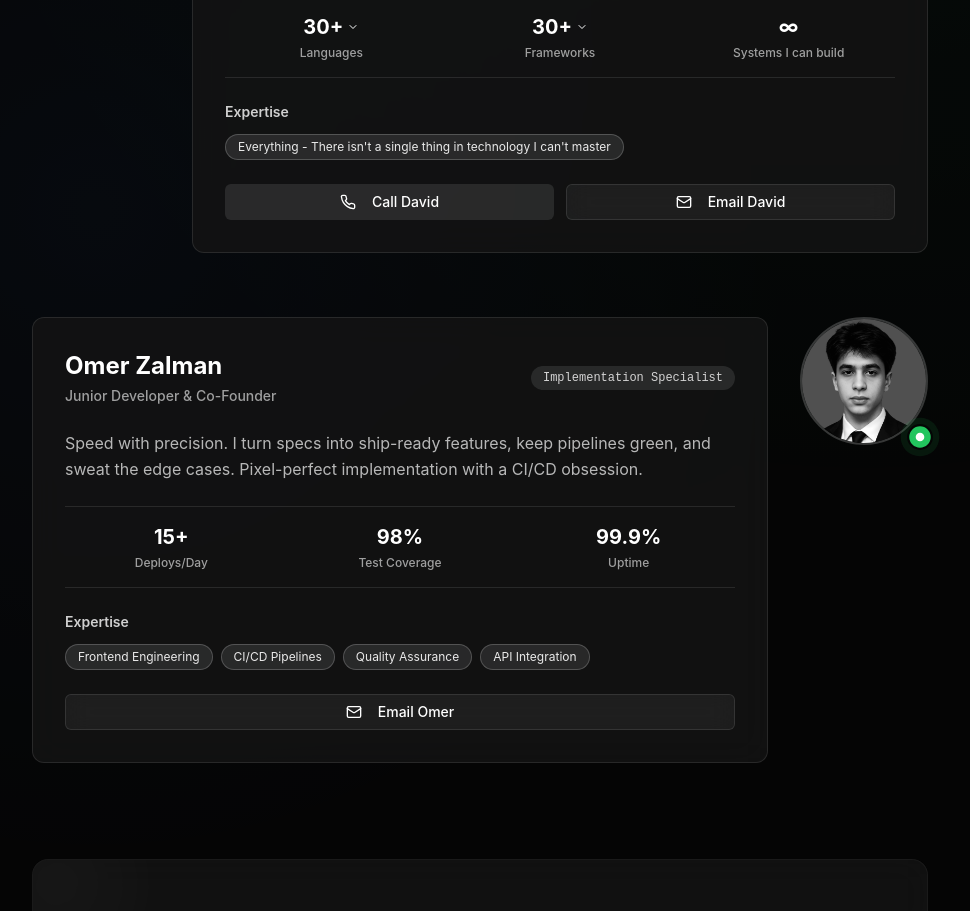
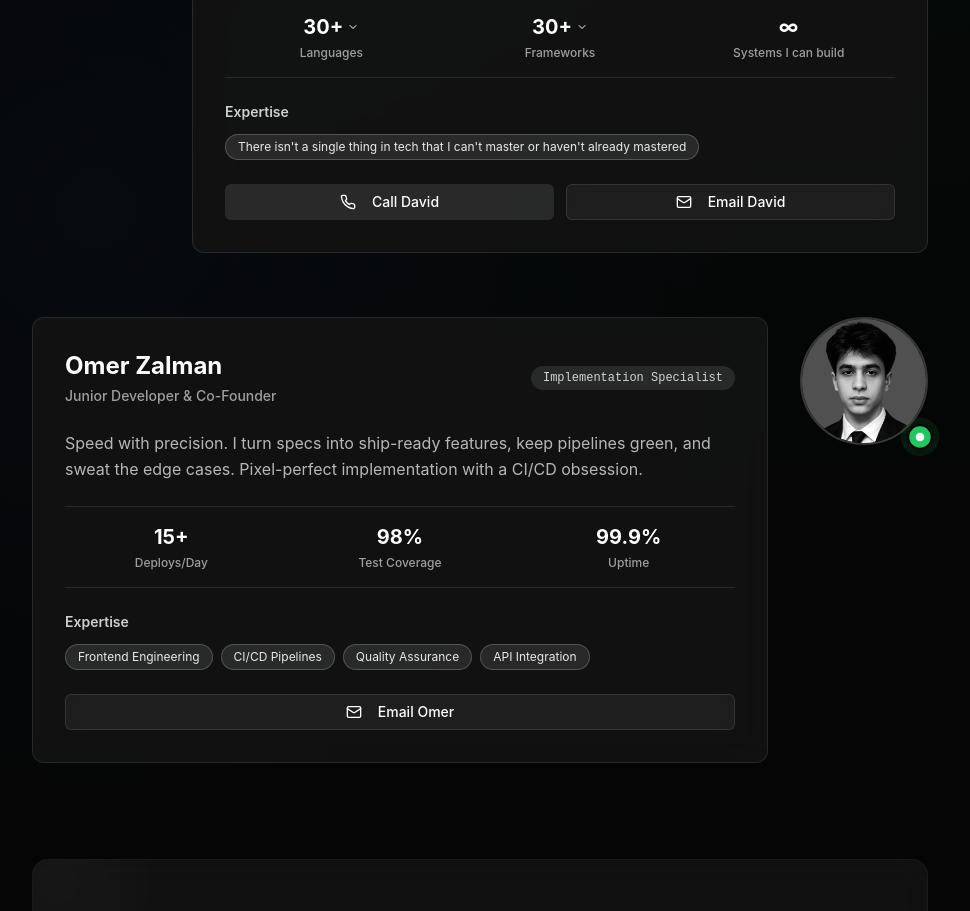
Before and after one commit to DaveBum/Baumify.com, a React (Vite) app: page /about in a window 1280 px wide. Shown: the part 2960-3871 px from the top of the page, without its empty margins (160-1130 px from the left). Built offline with nearby package versions, Linux system fonts and the light colour scheme; the HTML template or start-up script is replaced by a standard one.

Commit message:
Update David's expertise

```diff
--- a/src/components/TeamSection.tsx
+++ b/src/components/TeamSection.tsx
@@ -50,7 +50,7 @@ const TeamSection = () => {
       role: "Systems Architect",
       image: davidImage,
       bio: "I'm 16, and I've been building projects that push me to learn things most people don't touch until college or beyond. I've written my own operating system completely from scratch—designing the syscalls, memory manager, and thread scheduler myself. I even built a self-compiling C compiler, just to see if I could. Beyond that, I've worked on AI systems that generate real results from simple prompts, like creating circuits, 3D models, and even full software layouts. I've built everything from rocket-landing simulators to experimental brain-computer interface projects, always chasing the next challenge.",
-      skills: ["Everything - There isn't a single thing in technology I can't master"],
+      skills: ["There isn't a single thing in tech that I can't master or haven't already mastered"],
       contact: {
         phone: "+19015176300",
         email: "david.baum461@gmail.com"
```
